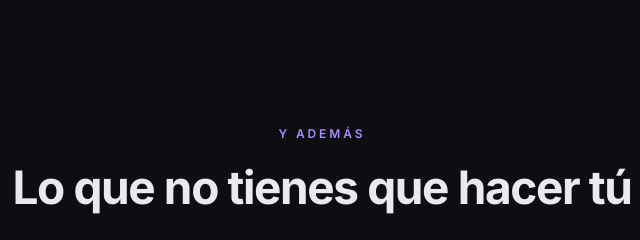
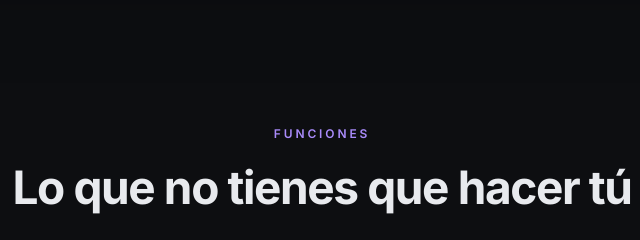
Before and after one commit to SugarSV11/Cubic, a plain HTML site: page index.html in a window 1280 px wide. Shown: the part 6200-6440 px from the top of the page, 318-958 px from the left. Drawn offline with Linux system fonts and the light colour scheme.

Commit message:
El título de la sección coincide con el menú «Funciones»

```diff
--- a/index.html
+++ b/index.html
@@ -84,7 +84,7 @@
   </section>
 
   <section id="funciones">
-    <header class="head reveal"><p class="eyebrow">Y además</p><h2>Lo que no tienes que hacer tú</h2></header>
+    <header class="head reveal"><p class="eyebrow">Funciones</p><h2>Lo que no tienes que hacer tú</h2></header>
     <div class="cards">
       <article class="card reveal"><h3>Java automático</h3><p>Se descarga la versión que pide cada Minecraft. No instalas nada.</p></article>
       <article class="card reveal"><h3>Cuentas guardadas</h3><p>Entra con Microsoft una vez y cambia de cuenta cuando quieras.</p></article>
```
